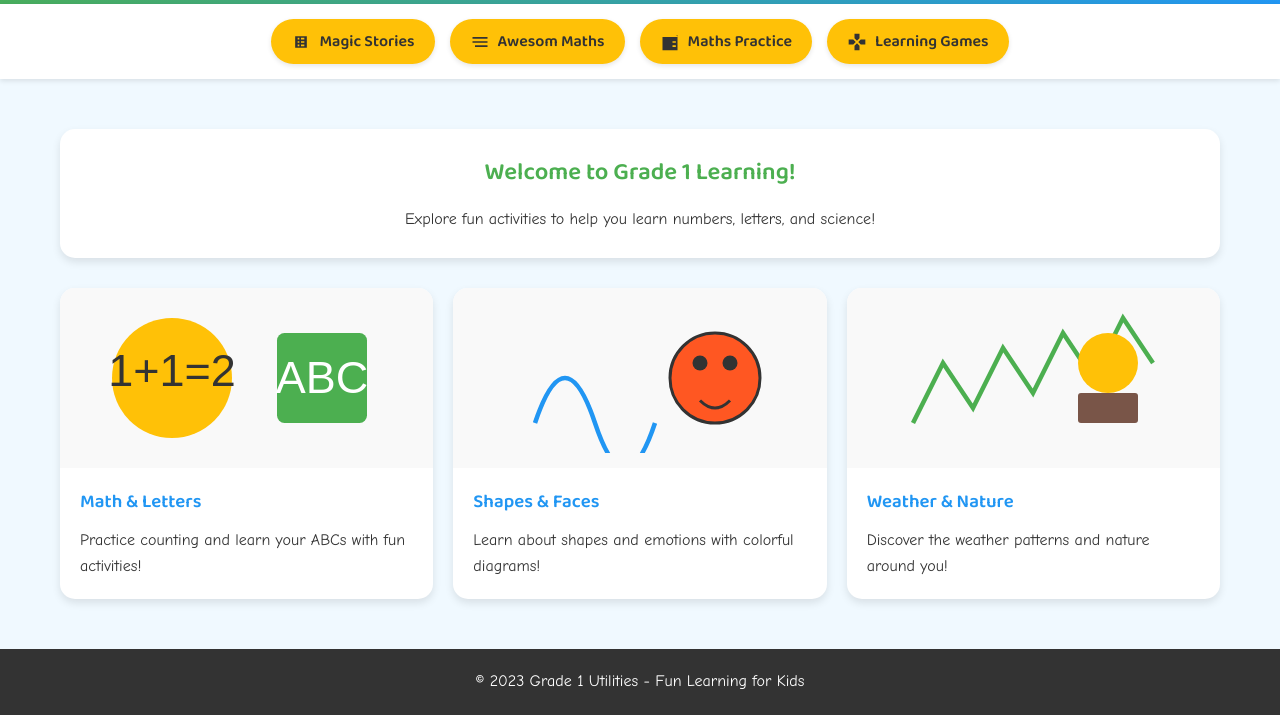
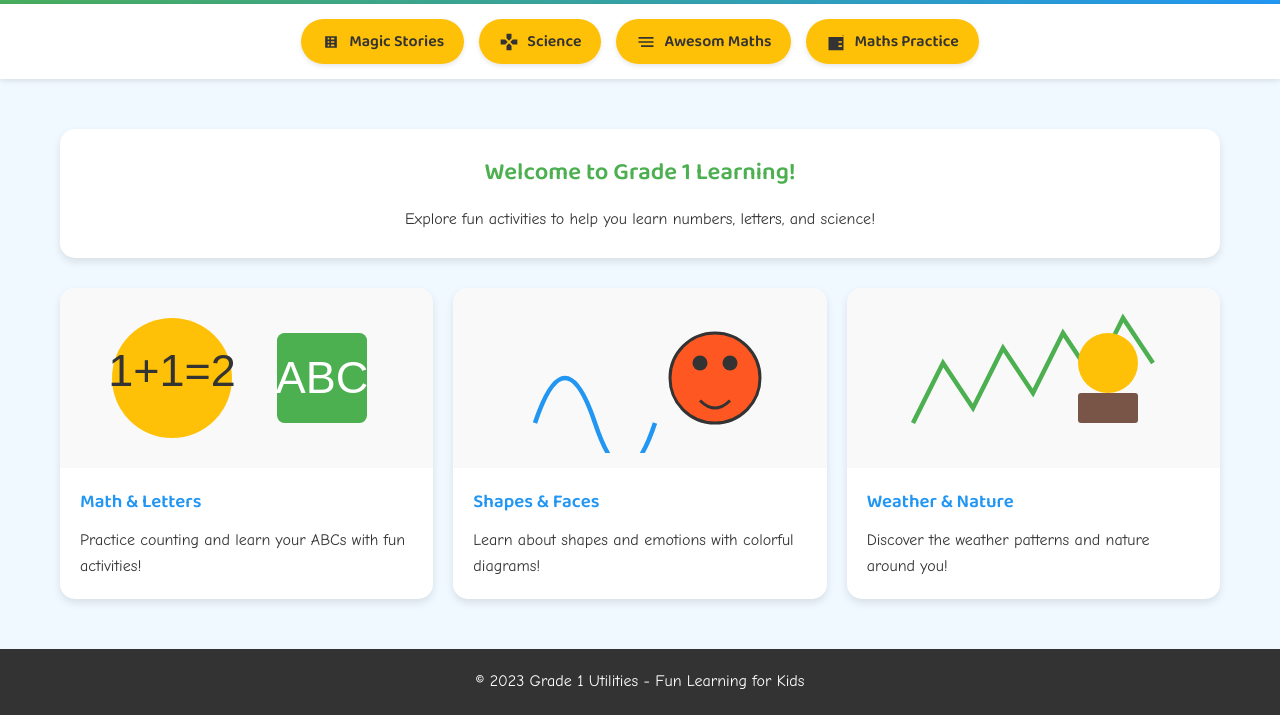
Before and after one commit to kdabhishekmalviya/my-websites, a plain HTML site: page index.html in a window 1280 px wide. Shown: the part 100-815 px from the top of the page. Drawn offline with Linux system fonts and the light colour scheme.

Commit message:
Update index.html

```diff
--- a/index.html
+++ b/index.html
@@ -171,6 +171,12 @@
             </svg>
             Magic Stories
         </button>
+         <button onclick="window.open('grade1-science.html', '_blank')">
+            <svg width="20" height="20" viewBox="0 0 24 24" fill="none" xmlns="http://www.w3.org/2000/svg">
+                <path d="M15 7.5V2H9V7.5L12 10.5L15 7.5ZM7.5 9H2V15H7.5L10.5 12L7.5 9ZM9 16.5V22H15V16.5L12 13.5L9 16.5ZM16.5 15L13.5 12L16.5 9H22V15H16.5Z" fill="currentColor"/>
+            </svg>
+            Science
+        </button>
         <button onclick="window.open('grade1-math.html', '_blank')">
             <svg width="20" height="20" viewBox="0 0 24 24" fill="none" xmlns="http://www.w3.org/2000/svg">
                 <path d="M21 18H6V16H21V18ZM21 13H3V11H21V13ZM21 8H3V6H21V8Z" fill="currentColor"/>
@@ -182,12 +188,6 @@
                 <path d="M19 18H15V16H19V18ZM19 13H15V11H19V13ZM3 6V22H21V6H3ZM19 4C20.1 4 21 4.9 21 6V4H19Z" fill="currentColor"/>
             </svg>
             Maths Practice
-        </button>
-        <button onclick="window.open('games.html', '_blank')">
-            <svg width="20" height="20" viewBox="0 0 24 24" fill="none" xmlns="http://www.w3.org/2000/svg">
-                <path d="M15 7.5V2H9V7.5L12 10.5L15 7.5ZM7.5 9H2V15H7.5L10.5 12L7.5 9ZM9 16.5V22H15V16.5L12 13.5L9 16.5ZM16.5 15L13.5 12L16.5 9H22V15H16.5Z" fill="currentColor"/>
-            </svg>
-            Learning Games
         </button>
     </nav>
 
```
